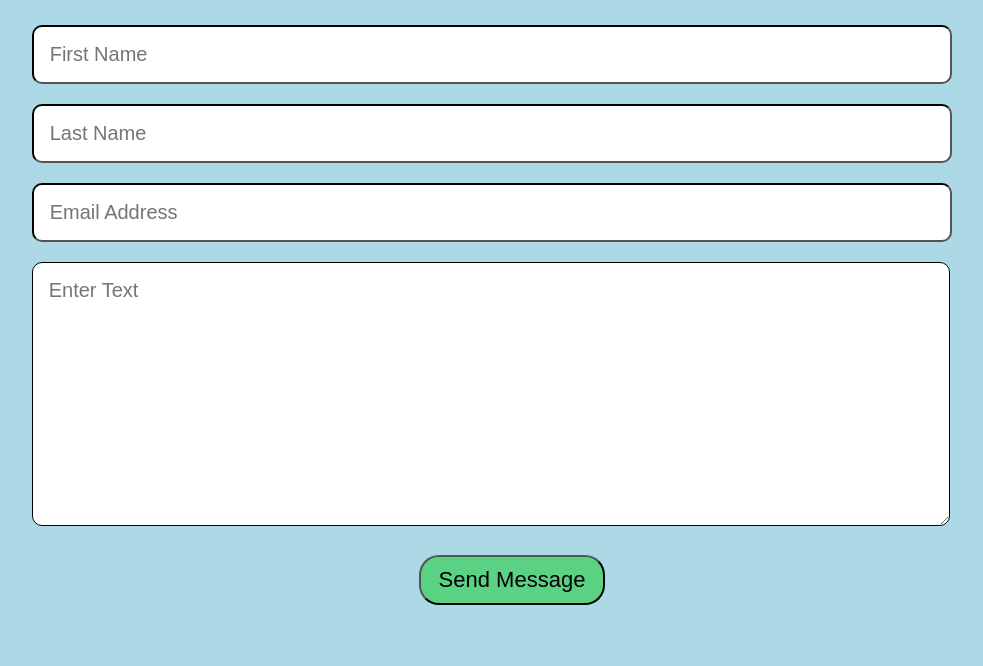
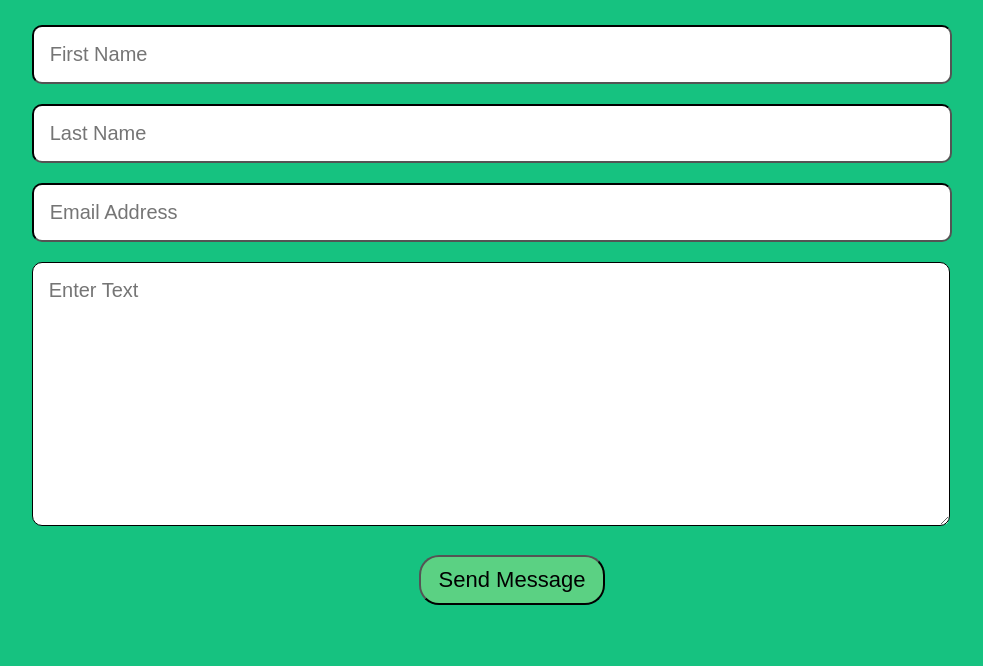
Before and after one commit to Rufusayam/LeytanielTrainingBookingForm, a plain HTML site: page index.html in a window 1280 px wide. Shown: the part 134-800 px from the top of the page, without its empty margins (128-1111 px from the left). Drawn offline with Linux system fonts and the light colour scheme.

Commit message:
Update styles.css

```diff
--- a/styles.css
+++ b/styles.css
@@ -1,5 +1,5 @@
 *{
-    background-color: #ADD8E6;
+    background-color: #16c280;
 }
 h1 {
     color: white;
```
